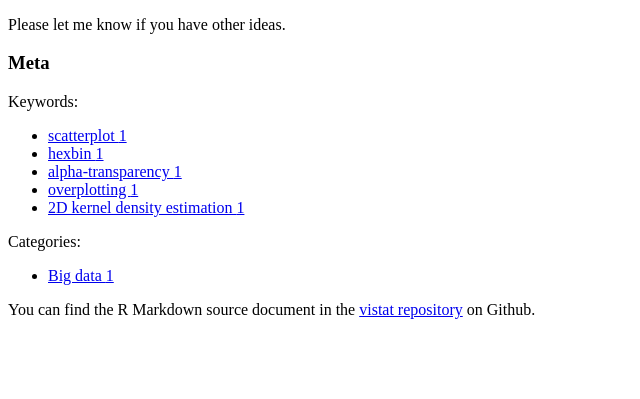
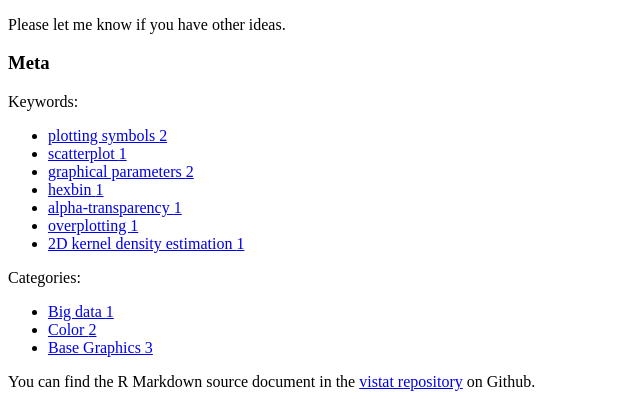
Before and after one commit to yulijia/vistat, a Jekyll site: the page built from _posts/2012-11-05-to-see-a-world-in-grains-of-sand.md, in a window 1280 px wide and 900 px high, scrolled down 4237 px, cut to the strip 501-900 px from the top of the window. Shown: the whole strip, without its empty margins (0-640 px from the left). Built offline with Jekyll 4.4.1, drawn with Linux system fonts in a browser that asks for light colours; before the commit the page ends 5065 px from its top, so only the background shows below that.

Commit message:
tweaking meta info

```diff
--- a/_posts/2012-11-05-to-see-a-world-in-grains-of-sand.md
+++ b/_posts/2012-11-05-to-see-a-world-in-grains-of-sand.md
@@ -2,8 +2,8 @@
 layout: post
 title: "To See a World in Grains of Sand"
 author: [yihui]
-categories: [Big data]
-tags: [scatterplot, hexbin, alpha-transparency, overplotting, 2D kernel density estimation]
+categories: [Big data, Color, Base Graphics]
+tags: [plotting symbols, scatterplot, graphical parameters, hexbin, alpha-transparency, overplotting, 2D kernel density estimation]
 reviewer: []
 ---
 {% include JB/setup %}
--- a/_source/2012-11-05-to-see-a-world-in-grains-of-sand.Rmd
+++ b/_source/2012-11-05-to-see-a-world-in-grains-of-sand.Rmd
@@ -2,8 +2,8 @@
 layout: post
 title: "To See a World in Grains of Sand"
 author: [yihui]
-categories: [Big data]
-tags: [scatterplot, hexbin, alpha-transparency, overplotting, 2D kernel density estimation]
+categories: [Big data, Color, Base Graphics]
+tags: [plotting symbols, scatterplot, graphical parameters, hexbin, alpha-transparency, overplotting, 2D kernel density estimation]
 reviewer: []
 ---
 {% include JB/setup %}
```
